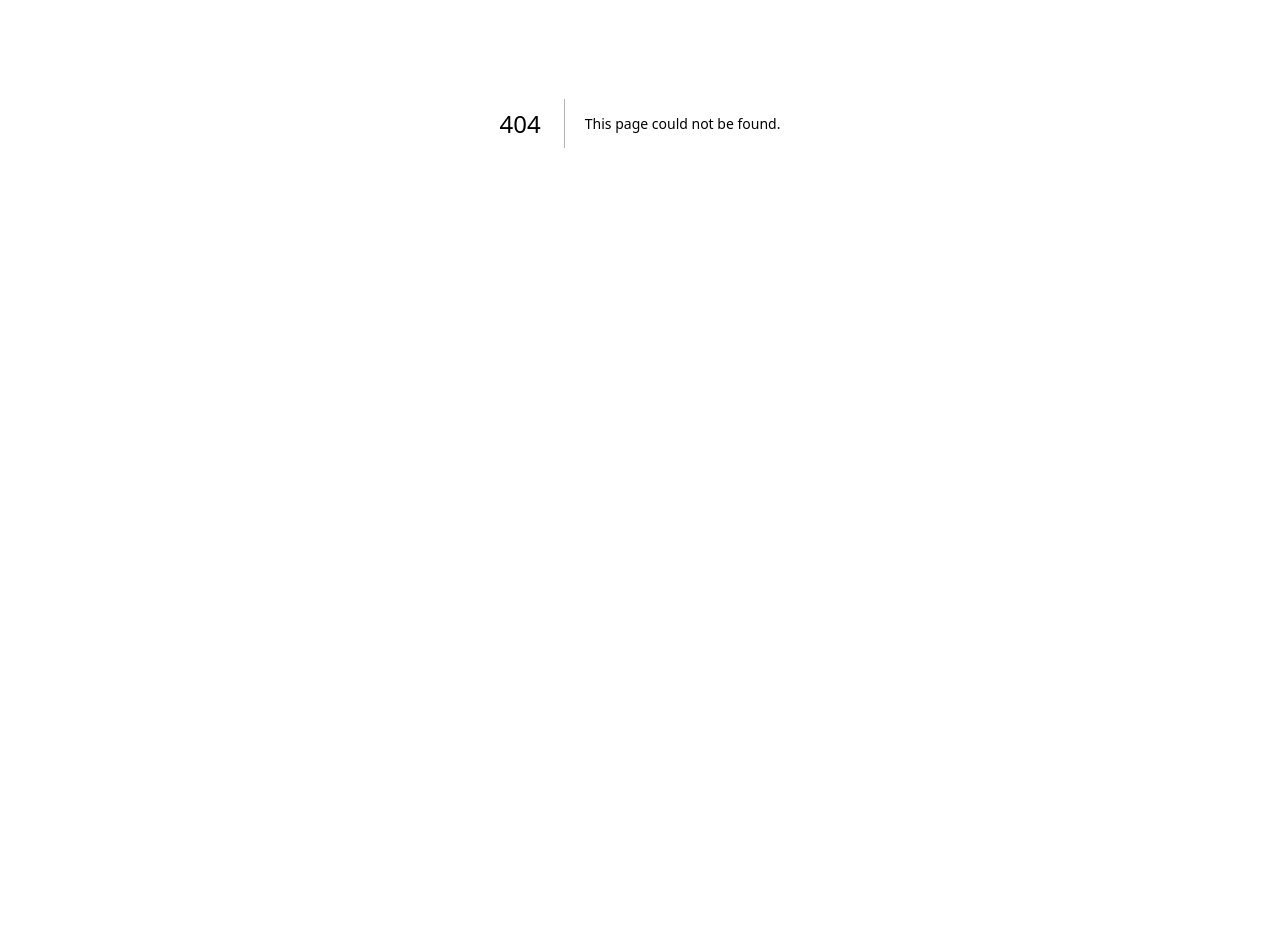
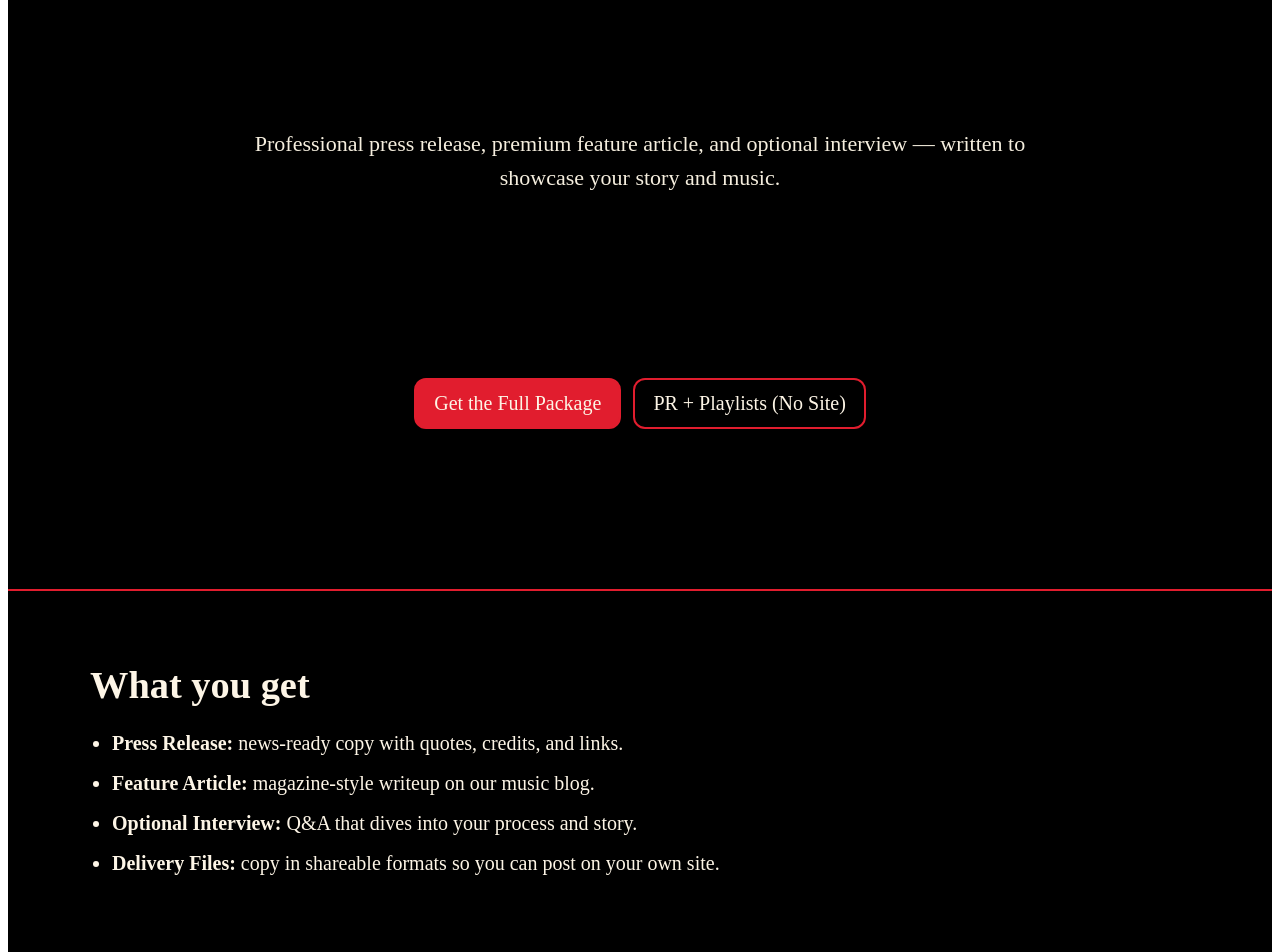
Before and after one commit to theunsignedunderground/uu-main-site, a Next.js app: page /pages/press in a window 1280 px wide. Before the commit this address had no page. Shown: the part 380-1332 px from the top of the page. Before the commit the page ends 903 px from the top, so only its background shows below. Built offline with nearby package versions, Linux system fonts and the light colour scheme.

Commit message:
Create press.js

```diff
--- /dev/null
+++ b/pages/pages/press.js
@@ -0,0 +1,67 @@
+import Head from "next/head";
+
+export default function PRArticles() {
+  return (
+    <>
+      <Head>
+        <title>PR & Articles — The Unsigned Underground</title>
+        <meta name="description" content="Professional press release, premium feature article, and optional interview—delivered to help you get seen and heard." />
+      </Head>
+
+      <main>
+        <section className="hero">
+          <h1>PR & Articles</h1>
+          <p>Professional press release, premium feature article, and optional interview — written to showcase your story and music.</p>
+          <div className="actions">
+            <a className="btn solid" href="/pricing#annual">Get the Full Package</a>
+            <a className="btn outline" href="/pricing#pr">PR + Playlists (No Site)</a>
+          </div>
+        </section>
+
+        <section className="block">
+          <h2>What you get</h2>
+          <ul className="list">
+            <li><strong>Press Release:</strong> news-ready copy with quotes, credits, and links.</li>
+            <li><strong>Feature Article:</strong> magazine-style writeup on our music blog.</li>
+            <li><strong>Optional Interview:</strong> Q&A that dives into your process and story.</li>
+            <li><strong>Delivery Files:</strong> copy in shareable formats so you can post on your own site.</li>
+          </ul>
+        </section>
+
+        <section className="block">
+          <h3>How delivery works</h3>
+          <ul className="list">
+            <li>We draft and publish on the UU music blog (magazine coverage).</li>
+            <li>We provide the final text and assets for your website & socials.</li>
+            <li>Your Showcase Site (if included) features these pieces automatically.</li>
+          </ul>
+        </section>
+
+        <section className="block">
+          <div className="mock">Article / press layout preview here</div>
+        </section>
+      </main>
+
+      <style jsx>{styles}</style>
+    </>
+  );
+}
+
+const colors = { outlawRed: "#e11d2e", vintageCream: "#fdf5e6", black: "#000" };
+const styles = `
+  main { color: ${colors.vintageCream}; background: ${colors.black}; }
+  .hero { min-height: 88vh; display: grid; place-items: center; text-align: center;
+    padding: clamp(40px, 6vw, 80px) clamp(20px, 4vw, 40px); border-bottom: 2px solid ${colors.outlawRed}; }
+  .hero h1 { font-size: clamp(34px, 4.2vw, 56px); line-height: 1.12; margin: 0 0 10px; }
+  .hero p { font-size: clamp(18px, 2vw, 22px); line-height: 1.55; max-width: 820px; margin: 0 auto 18px; color: #f5eede; }
+  .actions { display:flex; gap:12px; justify-content:center; flex-wrap:wrap; }
+  .btn { font-size: clamp(16px, 1.8vw, 20px); padding: 12px 18px; border-radius: 12px; text-decoration:none; }
+  .btn.solid { background:${colors.outlawRed}; color:${colors.vintageCream}; border:2px solid ${colors.outlawRed}; }
+  .btn.outline { color:${colors.vintageCream}; border:2px solid ${colors.outlawRed}; }
+  .block { max-width:1100px; margin:0 auto; padding: clamp(44px, 6vw, 72px) clamp(20px, 4vw, 40px); }
+  .block h2 { font-size: clamp(26px, 3vw, 40px); margin: 0 0 12px; }
+  .block h3 { font-size: clamp(22px, 2.6vw, 32px); margin: 0 0 10px; }
+  .list { font-size: clamp(18px, 2vw, 20px); line-height: 1.6; padding-left:1.1em; }
+  .list li + li { margin-top: 8px; }
+  .mock { height: clamp(220px, 40vw, 420px); border: 2px dashed ${colors.outlawRed}; border-radius:14px; display:grid; place-items:center; opacity:.9; }
+`;
```
